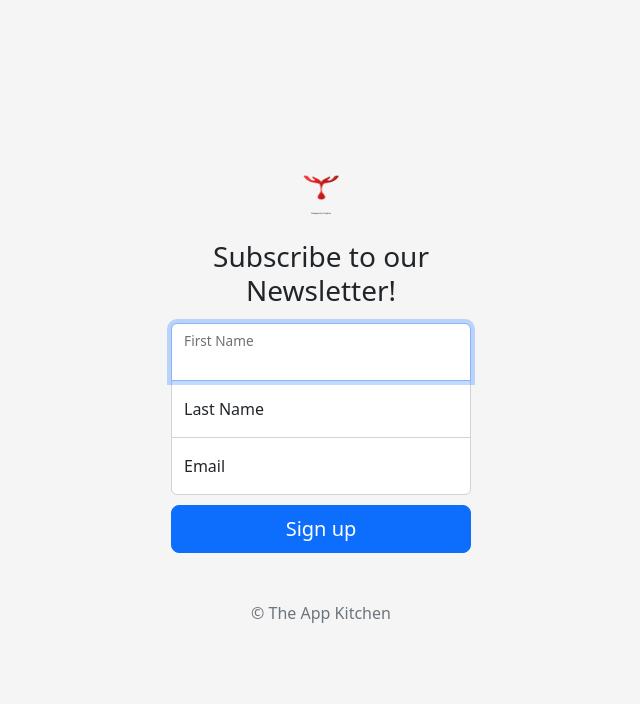
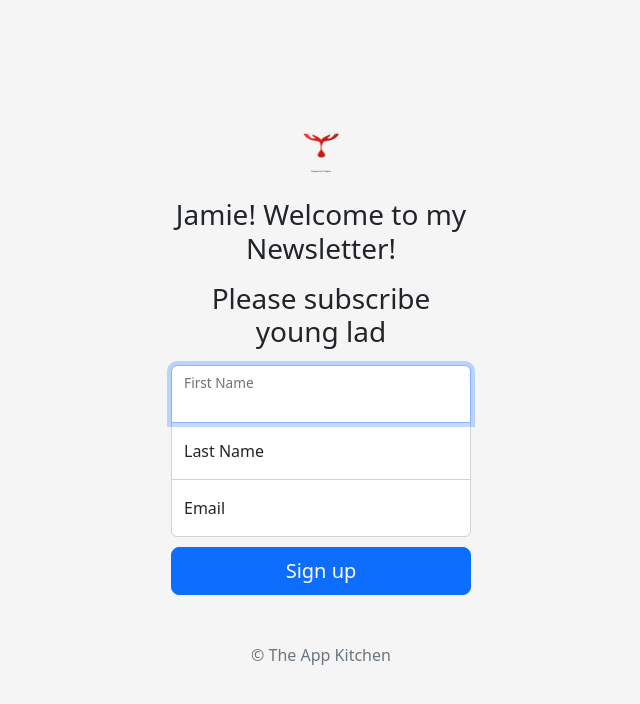
Before and after one commit to martinsifezue/newsletter, a website: page signup.html in a window 1280 px wide. Shown: the whole page, without its empty margins (319-959 px from the left). Drawn offline with nearby package versions, Linux system fonts and the light colour scheme.

Commit message:
Edited to suite James

```diff
--- a/signup.html
+++ b/signup.html
@@ -38,7 +38,8 @@
 <main class="form-signin w-100 m-auto">
   <form action="/" method="post">
     <img class="mb-4" src="/images/donateblood.png" alt="" width="72" height="57">
-    <h1 class="h3 mb-3 fw-normal">Subscribe to our Newsletter!</h1>
+    <h1 class="h3 mb-3 fw-normal">Jamie! Welcome to my Newsletter!</h1>
+    <h2 class="h3 mb-3 fw-normal"> Please subscribe young lad</h2>
 
     <div class="form-floating">
       <input type="text" name="fname" class="form-control" id="floatingInput1" placeholder="First Name" required autofocus>
```
